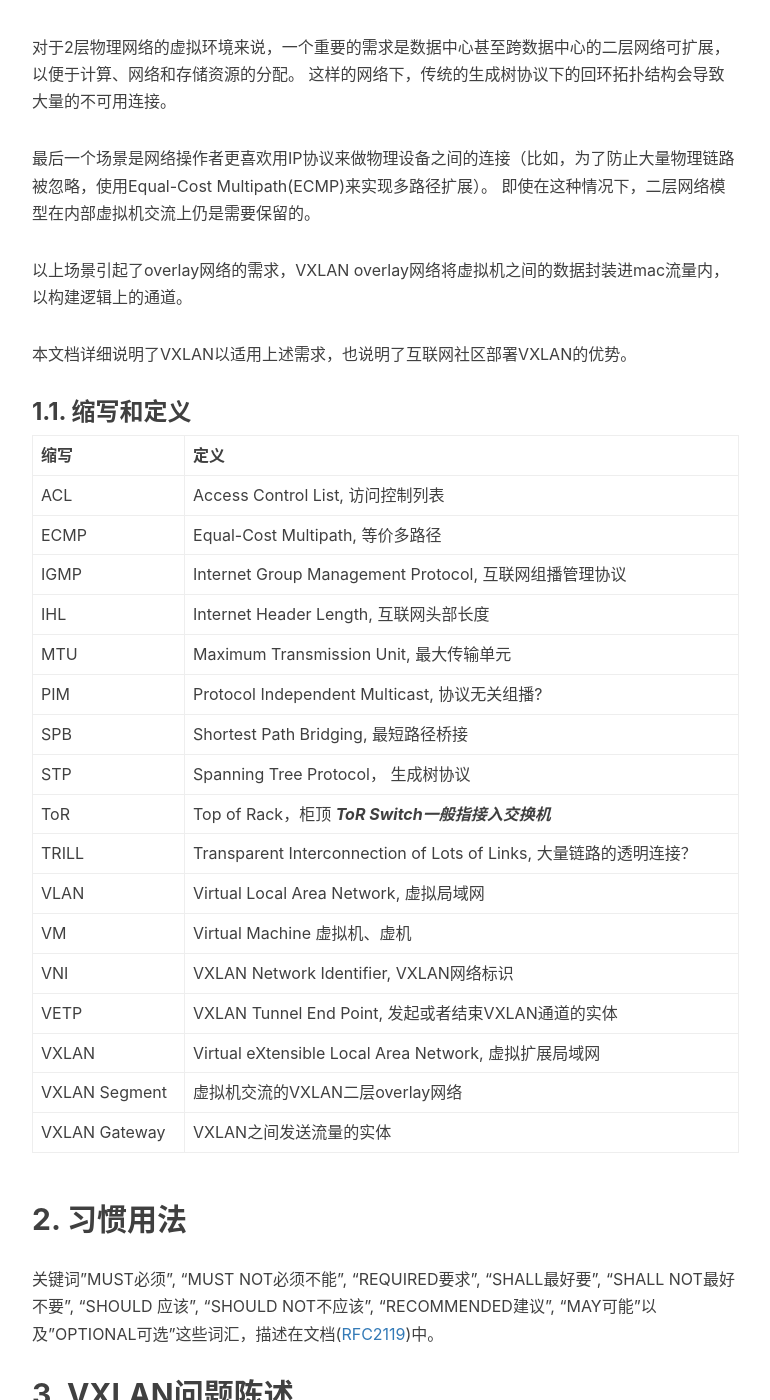
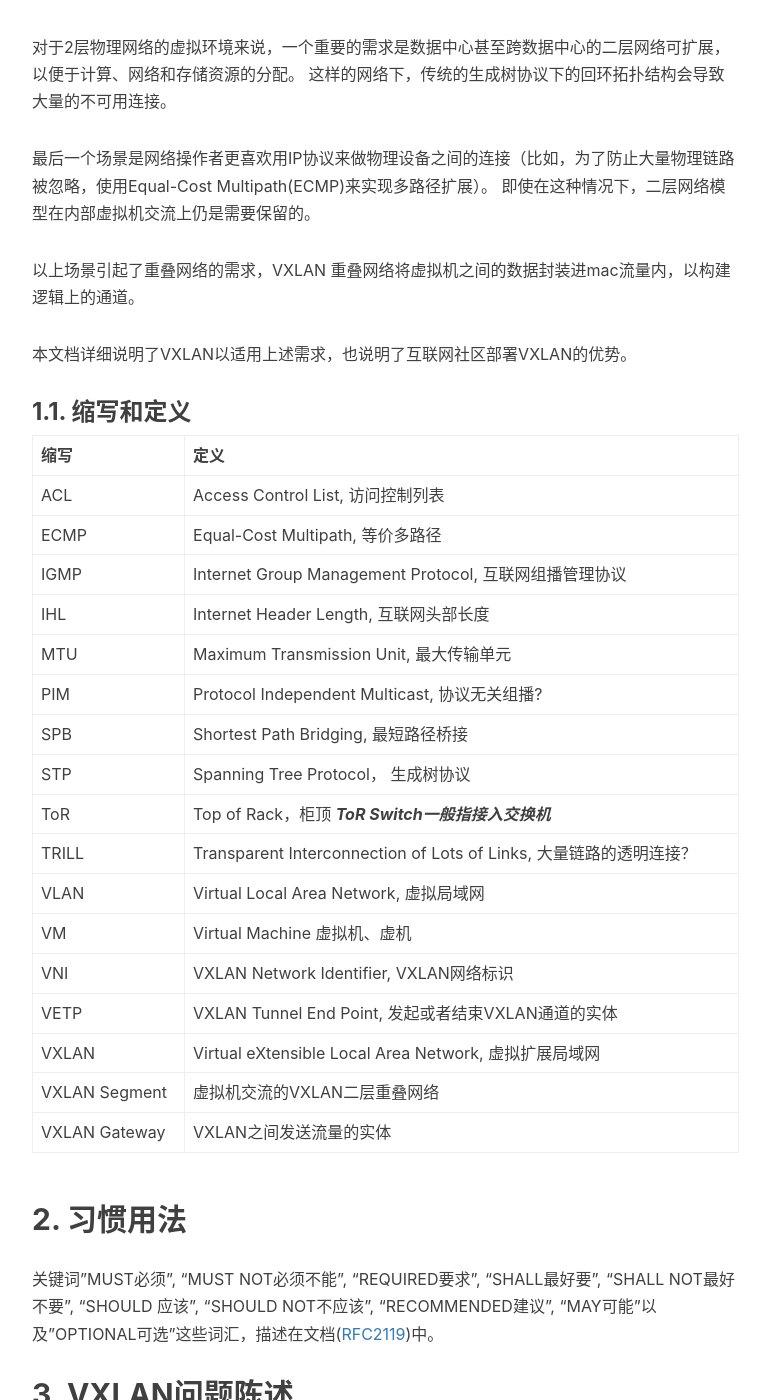
Before and after one commit to singchia/singchia.github.io, a Jekyll site: the page built from _posts/2017-12-1-RFC7348-VXLAN-CN.md, in a window 1280 px wide and 1400 px high, scrolled down 2671 px. Shown: the whole window, without its empty margins (233-1003 px from the left). Built offline with Jekyll 4.4.1, drawn with Linux system fonts in a browser that asks for light colours; nearby versions of some CDN libraries; comment, search, counter and statistics services are not loaded.

Commit message:
modify post

```diff
--- a/_posts/2017-12-1-RFC7348-VXLAN-CN.md
+++ b/_posts/2017-12-1-RFC7348-VXLAN-CN.md
@@ -79,7 +79,7 @@ tags:
 
 最后一个场景是网络操作者更喜欢用IP协议来做物理设备之间的连接（比如，为了防止大量物理链路被忽略，使用Equal-Cost Multipath(ECMP)来实现多路径扩展）。 即使在这种情况下，二层网络模型在内部虚拟机交流上仍是需要保留的。
 
-以上场景引起了overlay网络的需求，VXLAN overlay网络将虚拟机之间的数据封装进mac流量内，以构建逻辑上的通道。
+以上场景引起了重叠网络的需求，VXLAN 重叠网络将虚拟机之间的数据封装进mac流量内，以构建逻辑上的通道。
 
 本文档详细说明了VXLAN以适用上述需求，也说明了互联网社区部署VXLAN的优势。
 
@@ -102,7 +102,7 @@ tags:
 |VNI|VXLAN Network Identifier, VXLAN网络标识|
 |VETP|VXLAN Tunnel End Point, 发起或者结束VXLAN通道的实体|
 |VXLAN|Virtual eXtensible Local Area Network, 虚拟扩展局域网|
-|VXLAN Segment|虚拟机交流的VXLAN二层overlay网络|
+|VXLAN Segment|虚拟机交流的VXLAN二层重叠网络|
 |VXLAN Gateway|VXLAN之间发送流量的实体|
 
 ## 2. 习惯用法
```
